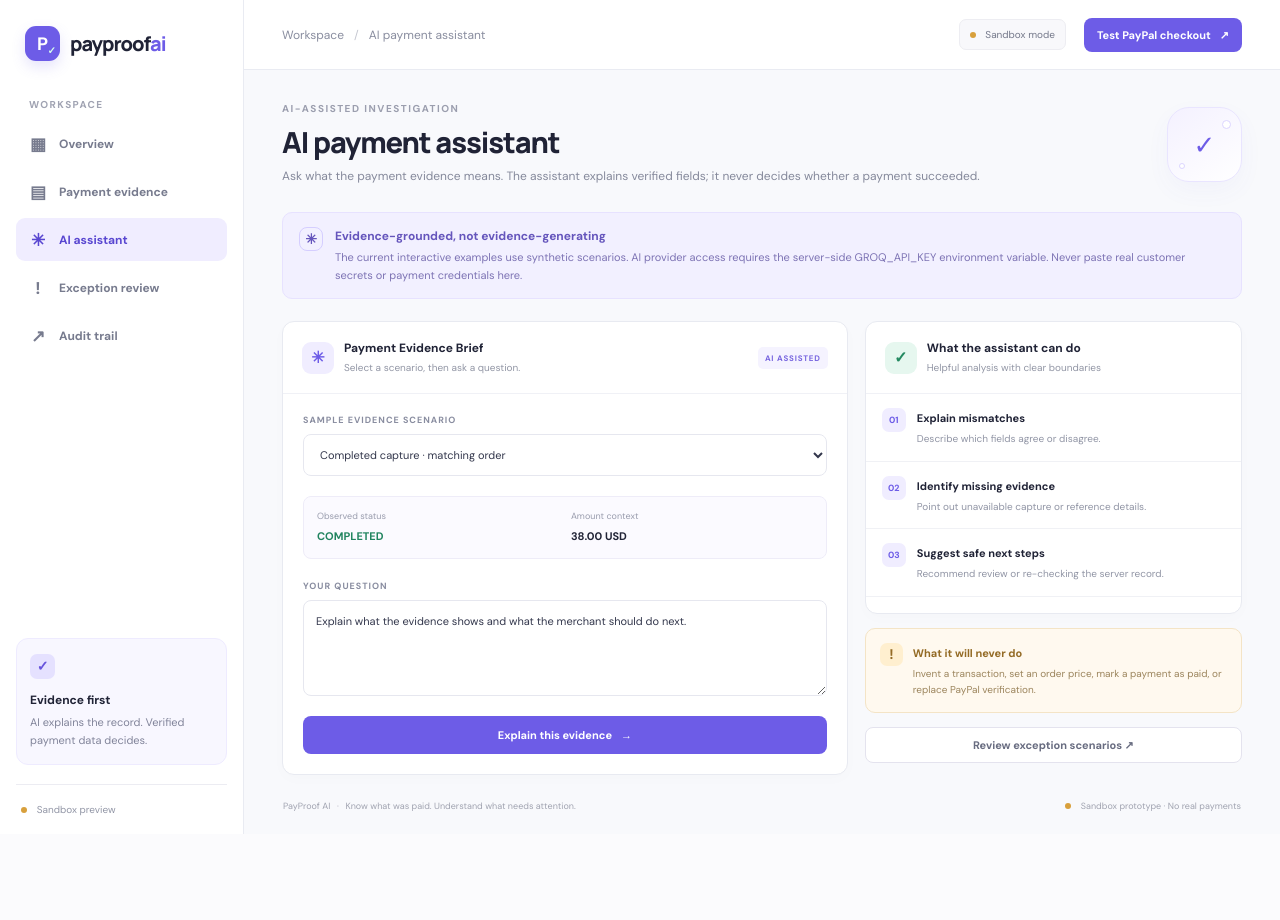
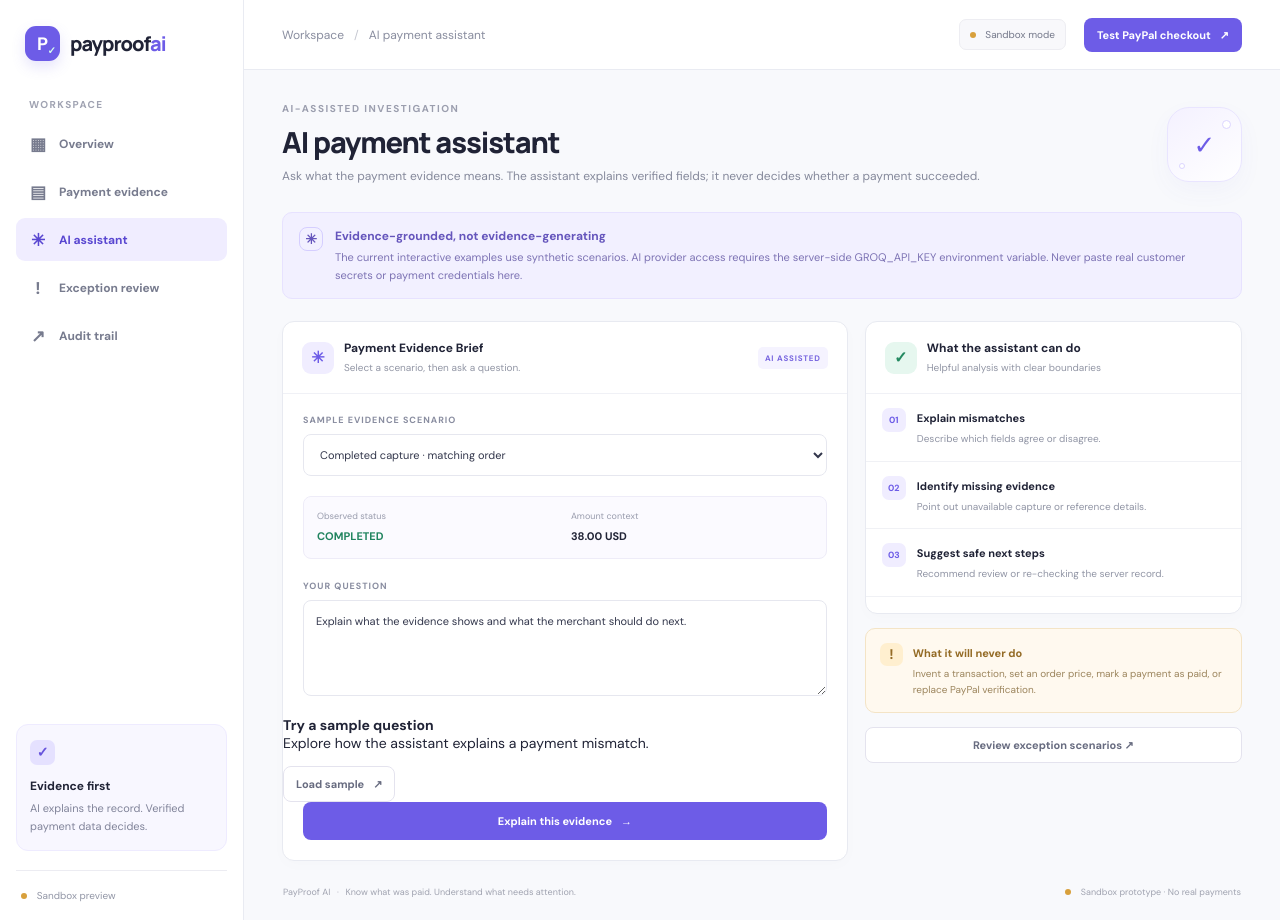
Before and after one commit to Moana-star/payproof-ai, a Next.js app: page /assistant in a window 1280 px wide. Before the commit the page ends 834 px from the top, so only its background shows below. Built offline with nearby package versions, Linux system fonts and the light colour scheme.

Commit message:
Add sample question shortcut to AI payment assistant

```diff
--- a/app/assistant/page.tsx
+++ b/app/assistant/page.tsx
@@ -52,6 +52,7 @@
           <div className="ops-case-summary"><div><span>Observed status</span><strong className={selected.status === "COMPLETED" ? "text-good" : selected.status === "PENDING" ? "text-warn" : "text-risk"}>{selected.status.replace("_", " ")}</strong></div><div><span>Amount context</span><strong>{selected.amount}</strong></div></div>
           <label className="ops-field-label" htmlFor="evidence-question">YOUR QUESTION</label>
           <textarea id="evidence-question" className="ops-textarea" value={question} maxLength={500} onChange={(event) => setQuestion(event.target.value)} placeholder="Why does this order need review?" rows={4} />
+          <div className="ops-sample-prompt"><div><strong>Try a sample question</strong><p>Explore how the assistant explains a payment mismatch.</p></div><button type="button" className="ops-secondary-button" onClick={() => { setCaseId("amount-mismatch"); setQuestion("The expected amount is $42.00, but the completed capture shows $40.00. What does this mean, and what should I do next?"); setAnswer(""); setError(""); }}>Load sample <span>↗</span></button></div>
           <button className="ops-primary-button ops-wide-button" type="button" onClick={askAssistant} disabled={loading || !question.trim()}>{loading ? "Reviewing evidence…" : "Explain this evidence"} <span>{loading ? "…" : "→"}</span></button>
           {error && <div className="ops-inline-error" role="alert"><strong>Assistant unavailable</strong><p>{error}</p><span>Use the evidence summary above and verify the real transaction through PayPal.</span></div>}
           {answer && <div className="ops-ai-answer" role="status"><div className="ops-answer-title"><span>✳</span><div><strong>Evidence explanation</strong><small>AI-generated · based on the selected synthetic scenario</small></div></div><p>{answer}</p><div className="ops-answer-foot">This explanation is advisory. Confirm transaction status using PayPal’s server-side verification.</div></div>}
```
